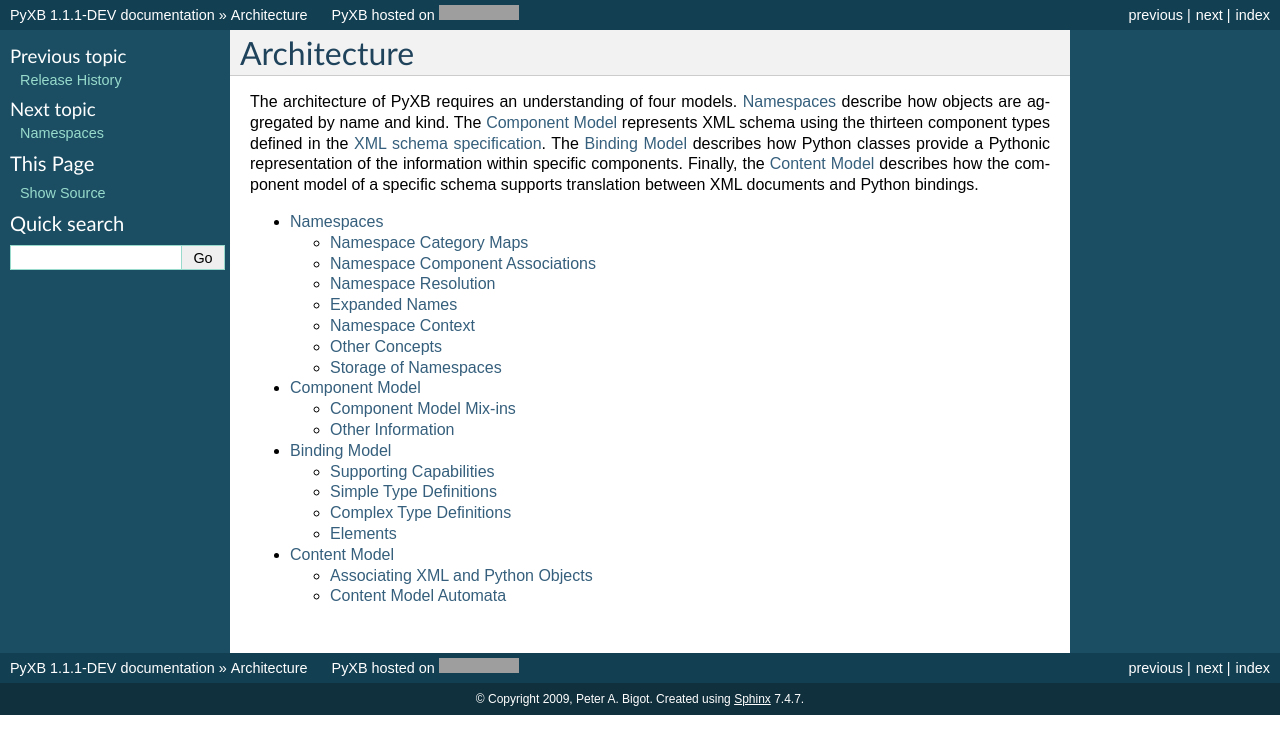
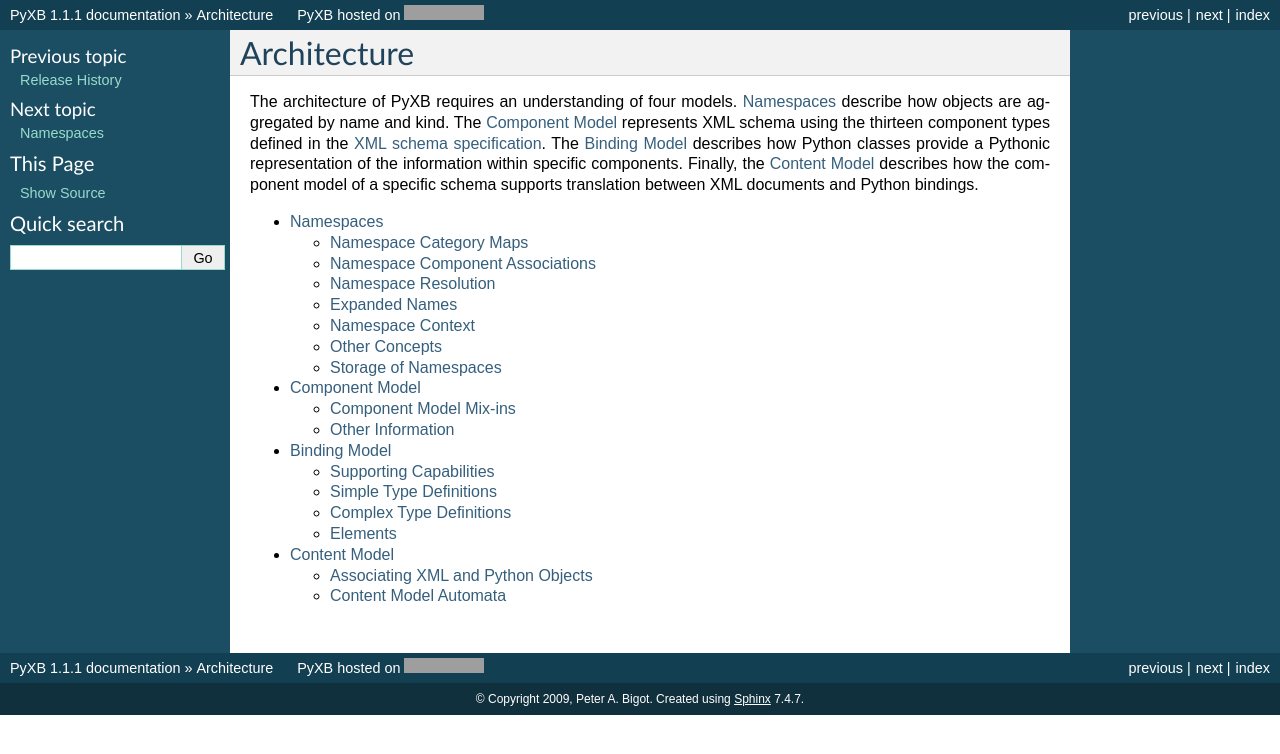
Before and after one commit to pabigot/pyxb, a Sphinx documentation site: the page built from doc/architecture.txt, in a window 1280 px wide. Shown: the top 754 px of the page. Built offline with Sphinx 7.4.7, drawn with Linux system fonts in a browser that asks for light colours; grey boxes are pictures that could not be loaded.

Commit message:
Update version number

```diff
--- a/doc/conf.py
+++ b/doc/conf.py
@@ -47,7 +47,7 @@ copyright = u'2009, Peter A. Bigot'
 # The short X.Y version.
 version = '1.1'
 # The full version, including alpha/beta/rc tags.
-release = '1.1.1-DEV'
+release = '1.1.1'
 
 # The language for content autogenerated by Sphinx. Refer to documentation
 # for a list of supported languages.
--- a/pyxb/__init__.py
+++ b/pyxb/__init__.py
@@ -53,7 +53,7 @@ class cscRoot (object):
         if issubclass(self.__class__.mro()[-2], ( list, dict )):
             super(cscRoot, self).__init__(*args)
 
-__version__ = '1.1.1-DEV'
+__version__ = '1.1.1'
 """The version of PyXB"""
 
 __url__ = 'http://pyxb.sourceforge.net'
```
Also changed, not shown: README.txt (+7 -7 lines), 1 other file.
